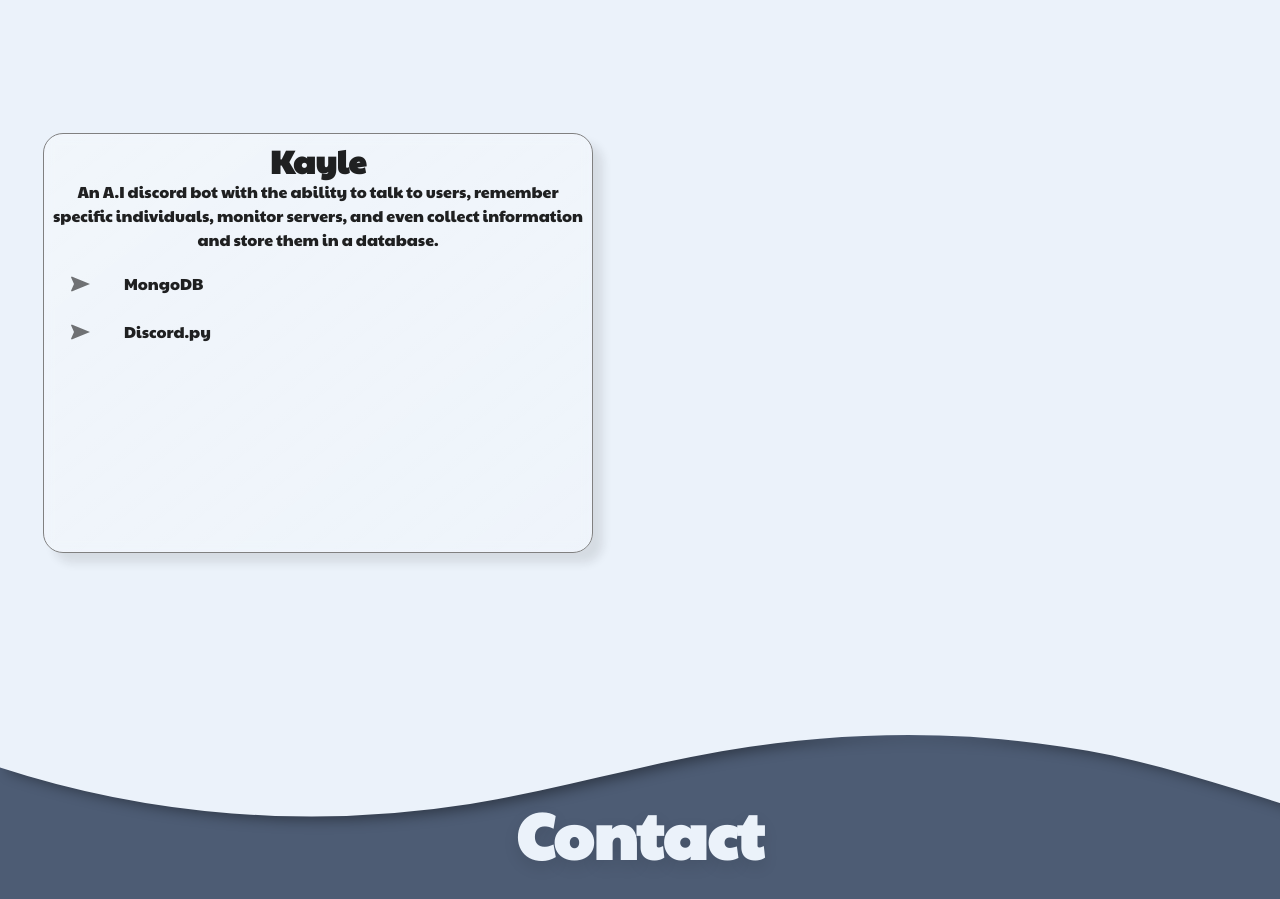
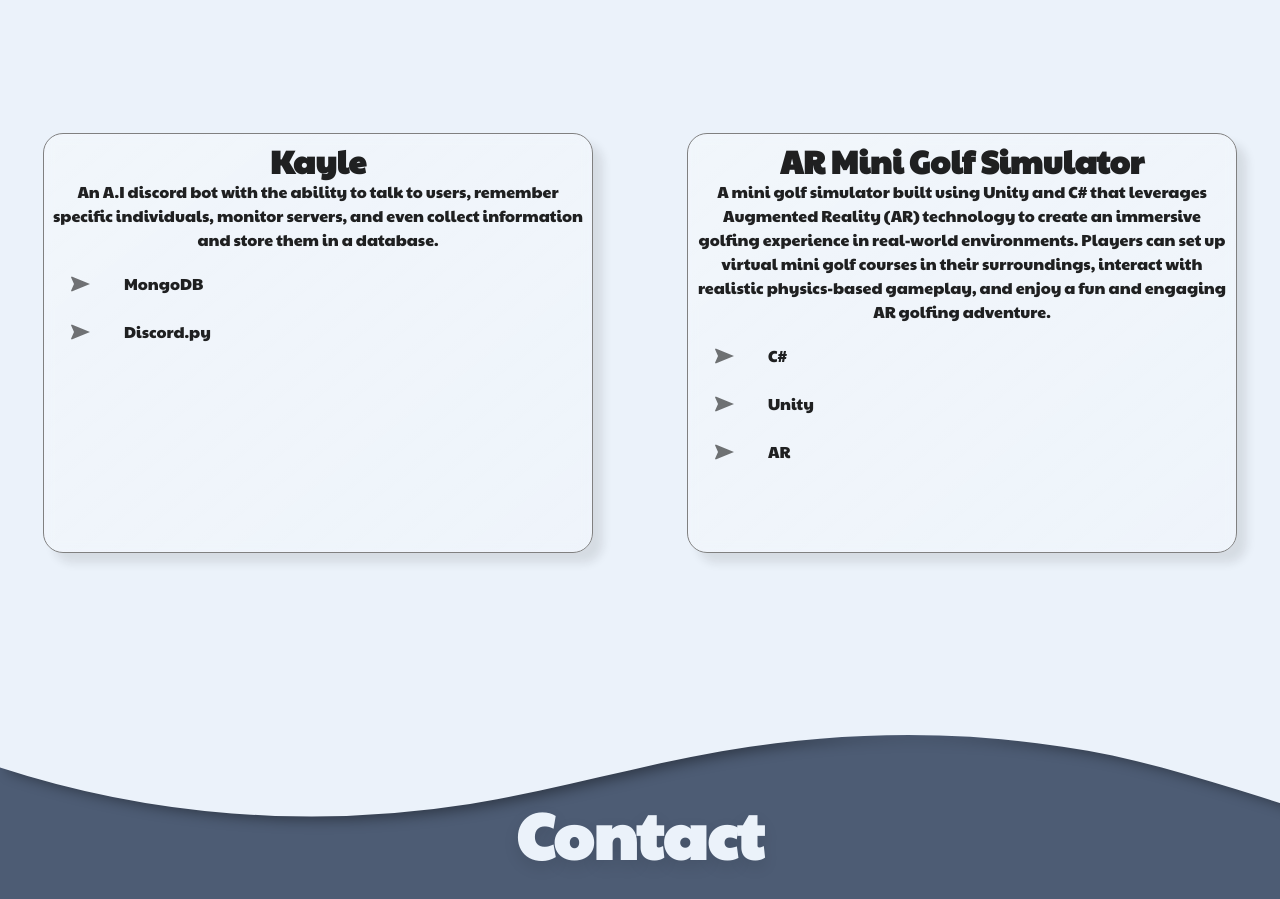
Before and after one commit to EricChen-01/ericgchen.com, a React (Create React App) app: page / in a window 1280 px wide. Shown: the part 1360-2259 px from the top of the page. Built offline with nearby package versions, Linux system fonts and the light colour scheme.

Commit message:
added a minigolf project

```diff
--- /dev/null
+++ b/src/components/Pages/MiniGolfVR.js
@@ -0,0 +1,9 @@
+
+export const project = {
+    title:'AR Mini Golf Simulator',
+    description: "A mini golf simulator built using Unity and C# that leverages Augmented Reality (AR) technology to create an immersive golfing experience in real-world environments. Players can set up virtual mini golf courses in their surroundings, interact with realistic physics-based gameplay, and enjoy a fun and engaging AR golfing adventure.",
+    technologies: ['C#', 'Unity', 'AR'],
+    isPath: false,
+    path:'https://github.com/EricChen-01/MiniGolfVR',
+    image: "https://cdn.prod.website-files.com/63a5463b6c31f2d40f1d3a47/66aad35d33391259ac56b91b_goose.png"
+}
--- a/src/components/Pages/index.js
+++ b/src/components/Pages/index.js
@@ -4,11 +4,13 @@ import {project as playlister} from './PlayLister';
 import {project as patchclone} from './PatchClone';
 import {project as heap} from './HeapAllicator';
 import {project as tracer} from './BitCoinTracer';
+import {project as minigolfvr} from './MiniGolfVR';
 
 export const projects = [
     iosshopper,
     playlister,
     kayle,
+    minigolfvr,
     //patchclone,
     //heap,
     //tracer,
```
